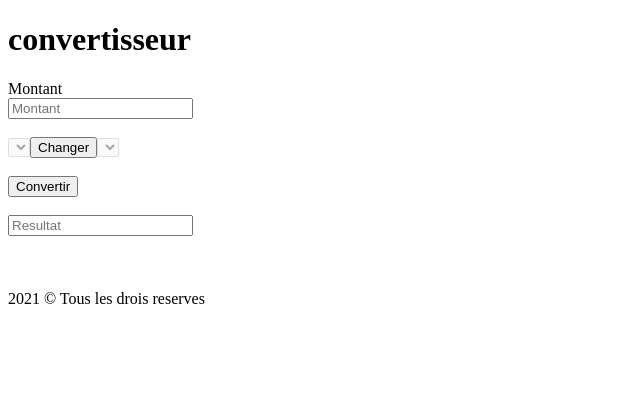
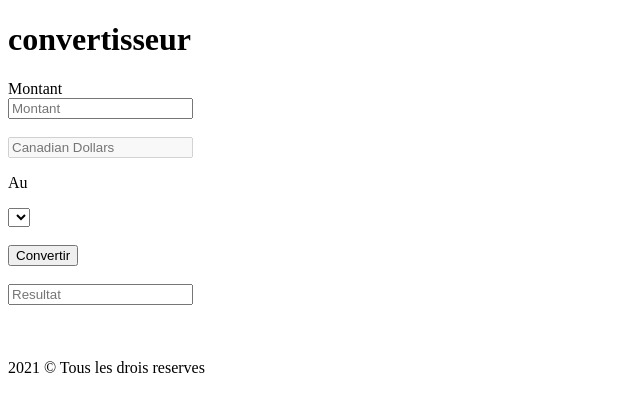
Before and after one commit to makhlouf279/projetConvertisseur_angular, an Angular app: page / in a window 1280 px wide. Shown: the top 412 px of the page, without its empty margins (0-640 px from the left). Built offline with nearby package versions, Linux system fonts and the light colour scheme; no server answers.

Commit message:
j`ai enleve la premiere liste deroulate ---donc convertir de canadien au autre Monais

```diff
--- a/src/app/app.component.html
+++ b/src/app/app.component.html
@@ -7,14 +7,15 @@
 
             Montant<br><input type="text" placeholder="Montant">
                            <br><br>
-
+                <input type="text" placeholder="Canadian Dollars"  [disabled]="statut">
+        <!--
                  <select   [disabled]="statut">
                   <option *ngFor ="let c of myMoney">{{c.name}}</option>
-                 </select>
+                 </select>-->
+                  <p>Au</p>
+                  <!--<button (click)="changerDirection()">Changer</button>-->
 
-                  <button (click)="changerDirection()">Changer</button>
-
-                  <select   [disabled]="stat">
+                  <select >
                       <option *ngFor ="let s of myMoney" >{{s.name}}</option>
                   </select>
                       <br><br>
--- a/src/app/app.component.ts
+++ b/src/app/app.component.ts
@@ -39,7 +39,7 @@ export class AppComponent implements OnInit{
     this.rate=rate;
 
   }
-
+/*
   changerDirection(){
     if(this.statut=!this.statut){
         this.stat=false;
@@ -47,6 +47,8 @@ export class AppComponent implements OnInit{
         this.stat=true;
 
   }
+  */
+
   convertirMoney(){
       this.resultat=<any>this.montant*<any>this.rate;
       return this.resultat;
```
